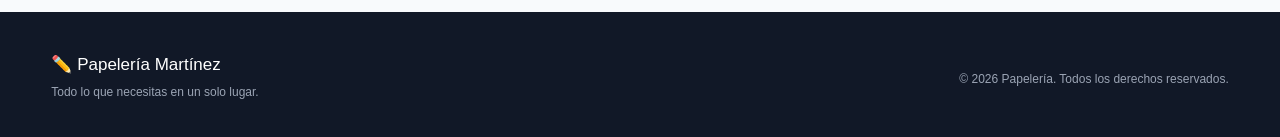
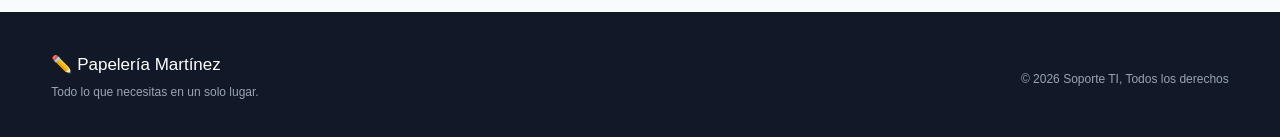
Before and after one commit to DiegoPatlan/papeleria-web, a Next.js app: page / in a window 1280 px wide. Shown: the part 1955-2092 px from the top of the page. Built offline with nearby package versions, Linux system fonts and the light colour scheme.

Commit message:
Se MODIFICARON LOS NOMBRES

```diff
--- a/app/page.tsx
+++ b/app/page.tsx
@@ -270,7 +270,7 @@ export default function Home() {
           </div>
 
           <div>
-            <p>© 2026 Papelería. Todos los derechos reservados.</p>
+            <p>© 2026 Soporte TI, Todos los derechos</p>
           </div>
         </div>
       </footer>
```
